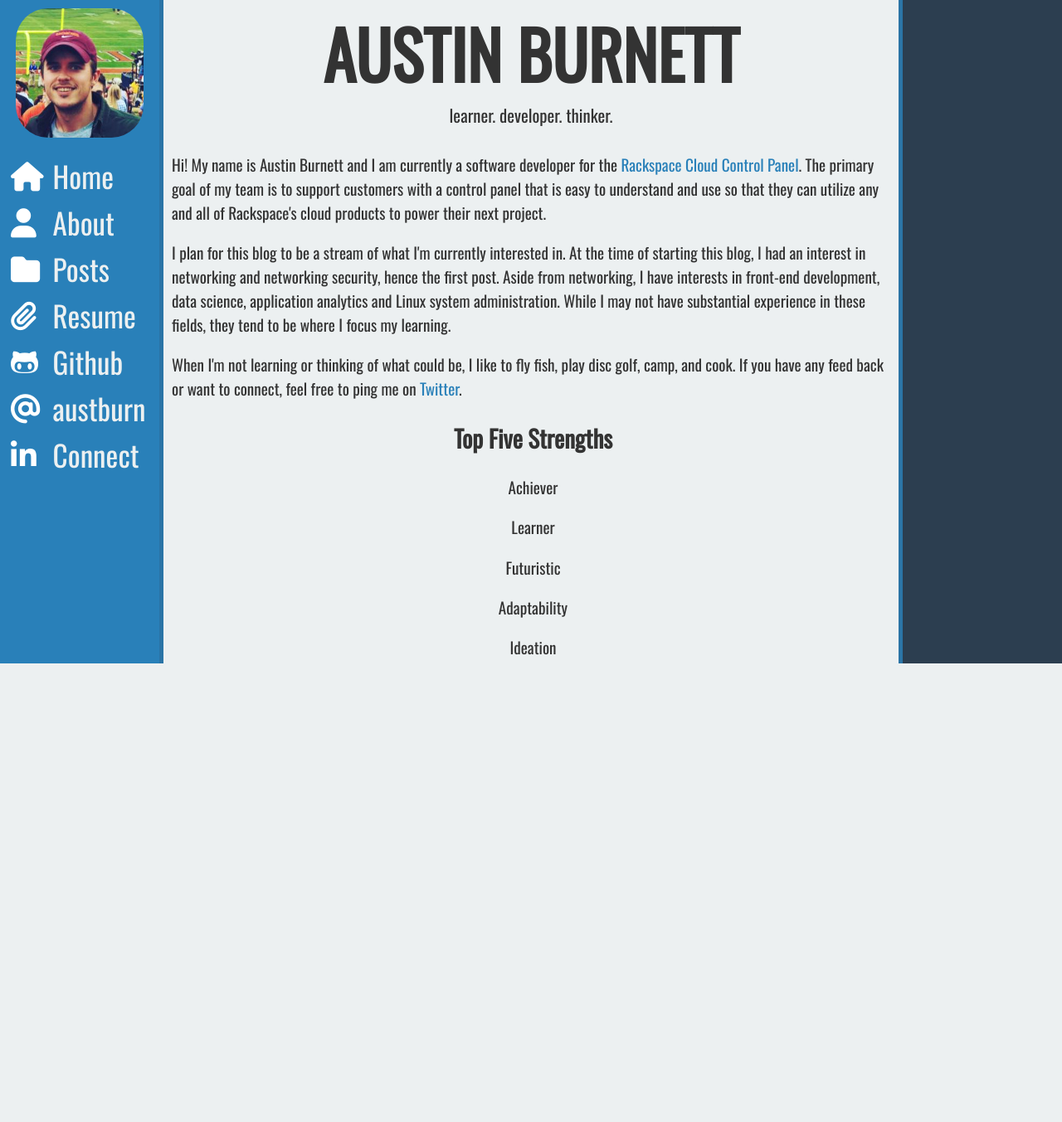
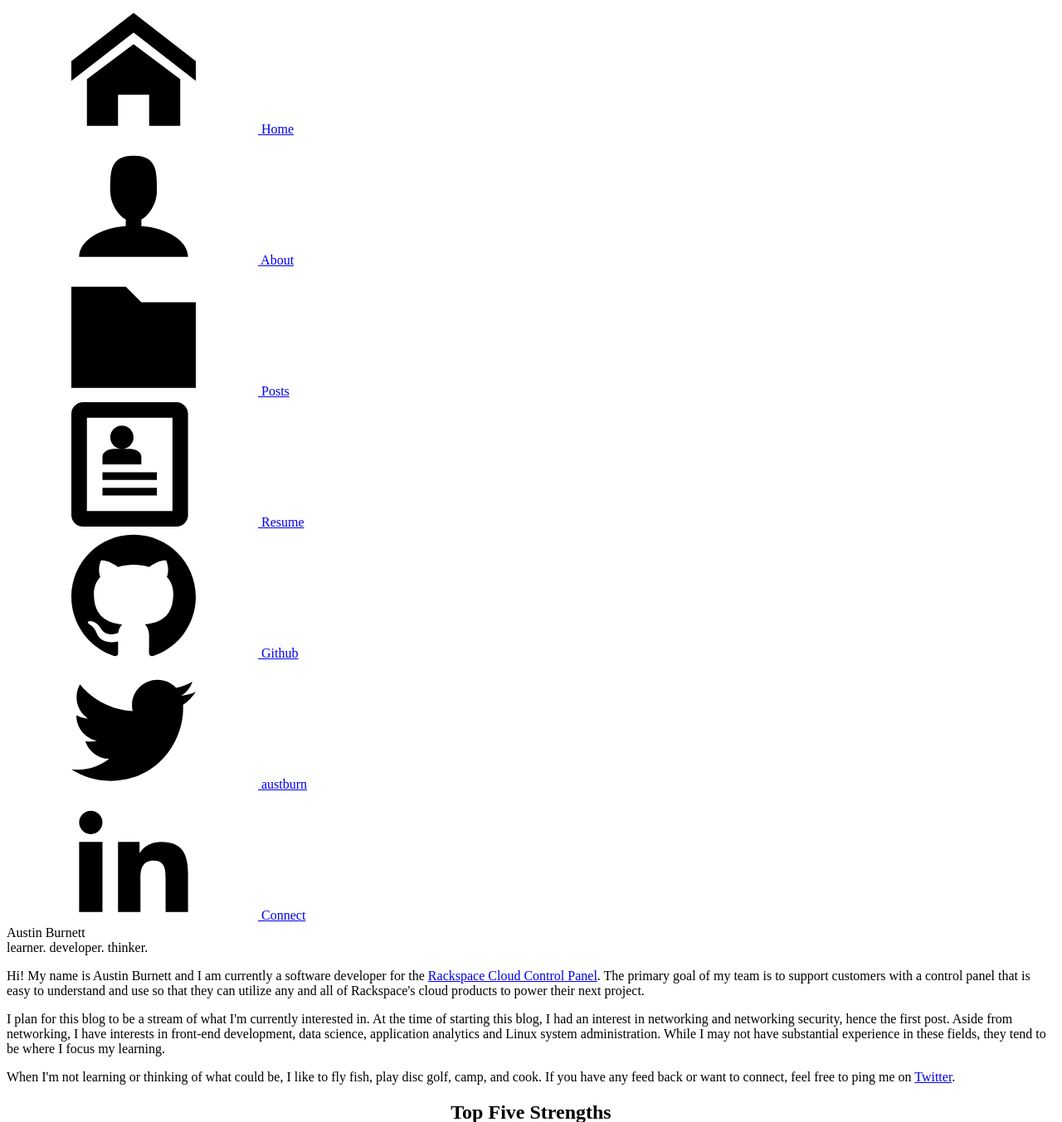
Before and after one commit to austburn/austburn.me, a Flask app: page /about in a window 1280 px wide. Shown: the top 1353 px of the page at 83% size. Before the commit the page ends 800 px from the top, so only its background shows below. Run offline with Flask 2, Linux system fonts and the light colour scheme; parts of the project's set-up code (start-up, migrations or seed data) failed here and were passed over; some libraries are stand-ins or nearby versions.

Commit message:
Remove font-awesome. Minify CSS.

```diff
--- a/application/package.json
+++ b/application/package.json
@@ -4,6 +4,7 @@
   "description": "austburn.me",
   "scripts": {
     "build": "babel src -d static/js",
+    "minify_css": "minify -o static/css/main.min.css static/css/main.css",
     "lint": "eslint src"
   },
   "author": "Austin Burnett",
@@ -12,6 +13,7 @@
     "babel-eslint": "^6.1.2",
     "babel-plugin-transform-es2015-template-literals": "^6.8.0",
     "babel-preset-latest": "^6.16.0",
-    "eslint": "^3.11.1"
+    "eslint": "^3.11.1",
+    "minifier": "^0.8.0"
   }
 }
--- a/application/static/css/main.css
+++ b/application/static/css/main.css
@@ -151,8 +151,14 @@
   margin-left: 50px;
 }
 
-i {
+.icon {
   color: #fff;
+  display: inline-block;
+  width: 1em;
+  height: 1em;
+  stroke-width: 0;
+  stroke: currentColor;
+  fill: currentColor;
 }
 
 * {
--- a/application/templates/head.html
+++ b/application/templates/head.html
@@ -1,9 +1,8 @@
-<script src="https://use.fontawesome.com/34a41d50fc.js"></script>
 <link href='https://fonts.googleapis.com/css?family=Oswald' rel='stylesheet' type='text/css'>
 <link rel="stylesheet" href="//cdnjs.cloudflare.com/ajax/libs/highlight.js/9.8.0/styles/googlecode.min.css">
 <script src="//cdnjs.cloudflare.com/ajax/libs/highlight.js/9.8.0/highlight.min.js"></script>
 <script src="//cdnjs.cloudflare.com/ajax/libs/highlight.js/9.8.0/languages/yaml.min.js"></script>
-<link rel="stylesheet" type="text/css" href="{{ url_for('static', filename='css/main.css') }}">
+<link rel="stylesheet" type="text/css" href="{{ url_for('static', filename='css/main.min.css') }}">
 <script type="text/javascript">
   hljs.initHighlightingOnLoad();
 </script>
--- a/application/templates/sidebar.html
+++ b/application/templates/sidebar.html
@@ -1,33 +1,61 @@
 <div id="sidebar">
+  <svg style="position: absolute; width: 0; height: 0; overflow: hidden;" version="1.1" xmlns="http://www.w3.org/2000/svg" xmlns:xlink="http://www.w3.org/1999/xlink">
+    <defs>
+    <symbol id="icon-home" viewBox="0 0 32 32">
+      <title>home</title>
+      <path class="path1" d="M32 18.451l-16-12.42-16 12.42v-5.064l16-12.42 16 12.42zM28 18v12h-8v-8h-8v8h-8v-12l12-9z"></path>
+    </symbol>
+    <symbol id="icon-profile" viewBox="0 0 32 32">
+      <title>profile</title>
+      <path class="path1" d="M27 0h-24c-1.65 0-3 1.35-3 3v26c0 1.65 1.35 3 3 3h24c1.65 0 3-1.35 3-3v-26c0-1.65-1.35-3-3-3zM26 28h-22v-24h22v24zM8 18h14v2h-14zM8 22h14v2h-14zM10 9c0-1.657 1.343-3 3-3s3 1.343 3 3c0 1.657-1.343 3-3 3s-3-1.343-3-3zM15 12h-4c-1.65 0-3 0.9-3 2v2h10v-2c0-1.1-1.35-2-3-2z"></path>
+    </symbol>
+    <symbol id="icon-folder" viewBox="0 0 32 32">
+      <title>folder</title>
+      <path class="path1" d="M14 4l4 4h14v22h-32v-26z"></path>
+    </symbol>
+    <symbol id="icon-user" viewBox="0 0 32 32">
+      <title>user</title>
+      <path class="path1" d="M18 22.082v-1.649c2.203-1.241 4-4.337 4-7.432 0-4.971 0-9-6-9s-6 4.029-6 9c0 3.096 1.797 6.191 4 7.432v1.649c-6.784 0.555-12 3.888-12 7.918h28c0-4.030-5.216-7.364-12-7.918z"></path>
+    </symbol>
+    <symbol id="icon-twitter" viewBox="0 0 32 32">
+      <title>twitter</title>
+      <path class="path1" d="M32 7.075c-1.175 0.525-2.444 0.875-3.769 1.031 1.356-0.813 2.394-2.1 2.887-3.631-1.269 0.75-2.675 1.3-4.169 1.594-1.2-1.275-2.906-2.069-4.794-2.069-3.625 0-6.563 2.938-6.563 6.563 0 0.512 0.056 1.012 0.169 1.494-5.456-0.275-10.294-2.888-13.531-6.862-0.563 0.969-0.887 2.1-0.887 3.3 0 2.275 1.156 4.287 2.919 5.463-1.075-0.031-2.087-0.331-2.975-0.819 0 0.025 0 0.056 0 0.081 0 3.181 2.263 5.838 5.269 6.437-0.55 0.15-1.131 0.231-1.731 0.231-0.425 0-0.831-0.044-1.237-0.119 0.838 2.606 3.263 4.506 6.131 4.563-2.25 1.762-5.075 2.813-8.156 2.813-0.531 0-1.050-0.031-1.569-0.094 2.913 1.869 6.362 2.95 10.069 2.95 12.075 0 18.681-10.006 18.681-18.681 0-0.287-0.006-0.569-0.019-0.85 1.281-0.919 2.394-2.075 3.275-3.394z"></path>
+    </symbol>
+    <symbol id="icon-github" viewBox="0 0 32 32">
+      <title>github</title>
+      <path class="path1" d="M16 0.395c-8.836 0-16 7.163-16 16 0 7.069 4.585 13.067 10.942 15.182 0.8 0.148 1.094-0.347 1.094-0.77 0-0.381-0.015-1.642-0.022-2.979-4.452 0.968-5.391-1.888-5.391-1.888-0.728-1.849-1.776-2.341-1.776-2.341-1.452-0.993 0.11-0.973 0.11-0.973 1.606 0.113 2.452 1.649 2.452 1.649 1.427 2.446 3.743 1.739 4.656 1.33 0.143-1.034 0.558-1.74 1.016-2.14-3.554-0.404-7.29-1.777-7.29-7.907 0-1.747 0.625-3.174 1.649-4.295-0.166-0.403-0.714-2.030 0.155-4.234 0 0 1.344-0.43 4.401 1.64 1.276-0.355 2.645-0.532 4.005-0.539 1.359 0.006 2.729 0.184 4.008 0.539 3.054-2.070 4.395-1.64 4.395-1.64 0.871 2.204 0.323 3.831 0.157 4.234 1.026 1.12 1.647 2.548 1.647 4.295 0 6.145-3.743 7.498-7.306 7.895 0.574 0.497 1.085 1.47 1.085 2.963 0 2.141-0.019 3.864-0.019 4.391 0 0.426 0.288 0.925 1.099 0.768 6.354-2.118 10.933-8.113 10.933-15.18 0-8.837-7.164-16-16-16z"></path>
+    </symbol>
+    <symbol id="icon-linkedin2" viewBox="0 0 32 32">
+      <title>linkedin2</title>
+      <path class="path1" d="M12 12h5.535v2.837h0.079c0.77-1.381 2.655-2.837 5.464-2.837 5.842 0 6.922 3.637 6.922 8.367v9.633h-5.769v-8.54c0-2.037-0.042-4.657-3.001-4.657-3.005 0-3.463 2.218-3.463 4.509v8.688h-5.767v-18z"></path>
+      <path class="path2" d="M2 12h6v18h-6v-18z"></path>
+      <path class="path3" d="M8 7c0 1.657-1.343 3-3 3s-3-1.343-3-3c0-1.657 1.343-3 3-3s3 1.343 3 3z"></path>
+    </symbol>
+    </defs>
+  </svg>
+
   <div id="me"></div>
   <table>
     <tr>
-      <td><i class="fa fa-home"></i></td>
-      <td><a class="sidebar-link" href="/" onclick="ga('send', 'event', 'button', 'click', 'home', 1)">Home</a></td>
+      <td><a class="sidebar-link" href="/" onclick="ga('send', 'event', 'button', 'click', 'home', 1)"><svg class="icon icon-home"><use xlink:href="#icon-home"></use></svg>  Home</a></td>
     </tr>
     <tr>
-      <td><i class="fa fa-user"></i></td>
-      <td><a class="sidebar-link" href="/about" onclick="ga('send', 'event', 'button', 'click', 'about', 1)">About</a></td>
+      <td><a class="sidebar-link" href="/about" onclick="ga('send', 'event', 'button', 'click', 'about', 1)"><svg class="icon icon-user"><use xlink:href="#icon-user"></use></svg>  About</a></td>
     </tr>
     <tr>
-      <td><i class="fa fa-folder"></i></td>
-      <td><a class="sidebar-link" href="/posts" onclick="ga('send', 'event', 'button', 'click', 'posts', 1)">Posts</a></td>
+      <td><a class="sidebar-link" href="/posts" onclick="ga('send', 'event', 'button', 'click', 'posts', 1)"><svg class="icon icon-folder"><use xlink:href="#icon-folder"></use></svg>  Posts</a></td>
     </tr>
     <tr>
-      <td><i class="fa fa-paperclip"></i></td>
-      <td><a class="sidebar-link" href="/static/resume_09_07_2016.pdf" onclick="ga('send', 'event', 'button', 'click', 'resume', 1)">Resume</a></td>
+      <td><a class="sidebar-link" href="/static/resume_09_07_2016.pdf" onclick="ga('send', 'event', 'button', 'click', 'resume', 1)"><svg class="icon icon-profile"><use xlink:href="#icon-profile"></use></svg>  Resume</a></td>
     </tr>
     <tr>
-      <td><i class="fa fa-github-alt"></i></td>
-      <td><a class="sidebar-link" href="https://www.github.com/austburn" onclick="ga('send', 'event', 'button', 'click', 'github', 1)">Github</a></td>
+      <td><a class="sidebar-link" href="https://www.github.com/austburn" onclick="ga('send', 'event', 'button', 'click', 'github', 1)"><svg class="icon icon-github"><use xlink:href="#icon-github"></use></svg>  Github</a></td>
     </tr>
     <tr>
-      <td><i class="fa fa-at"></i></td>
-      <td><a class="sidebar-link" href="https://www.twitter.com/austburn" onclick="ga('send', 'event', 'button', 'click', 'twitter', 1)">austburn</a></td>
+      <td><a class="sidebar-link" href="https://www.twitter.com/austburn" onclick="ga('send', 'event', 'button', 'click', 'twitter', 1)"><svg class="icon icon-twitter"><use xlink:href="#icon-twitter"></use></svg>  austburn</a></td>
     </tr>
     <tr>
-      <td><i class="fa fa-linkedin"></i></td>
-      <td><a class="sidebar-link" href="https://www.linkedin.com/pub/austin-burnett/b4/406/137" onclick="ga('send', 'event', 'button', 'click', 'linkedin', 1)">Connect</a></td>
+      <td><a class="sidebar-link" href="https://www.linkedin.com/pub/austin-burnett/b4/406/137" onclick="ga('send', 'event', 'button', 'click', 'linkedin', 1)"><svg class="icon icon-linkedin2"><use xlink:href="#icon-linkedin2"></use></svg>  Connect</a></td>
     </tr>
   </table>
   <div id="copyright"></div>
```
Also changed, not shown: 2 other files.
